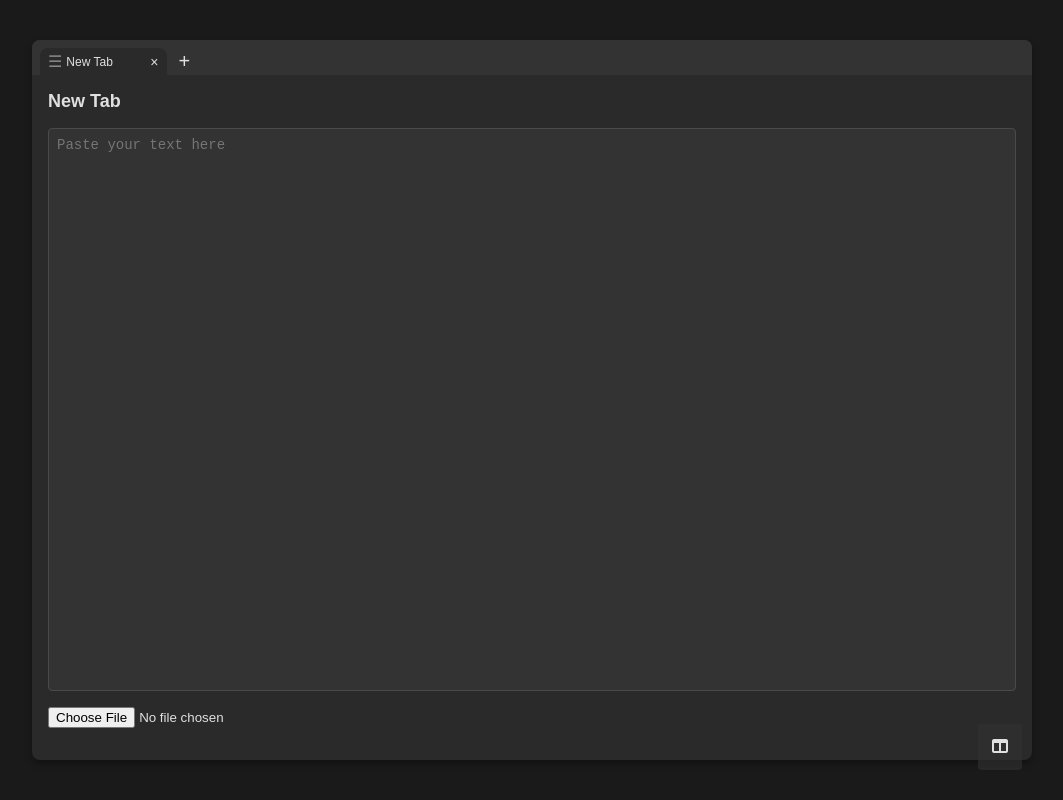
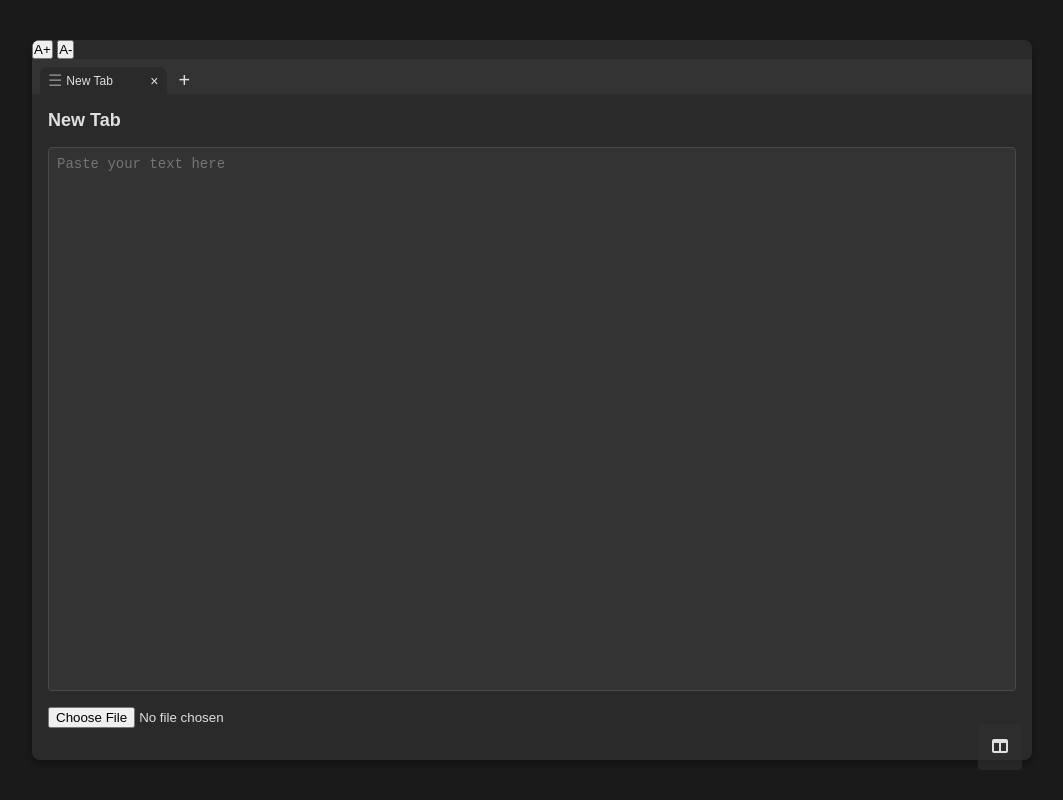
Before and after one commit to unjelawgelo/Lara, a plain HTML site: page index.html in a window 1280 px wide. Shown: the whole page, without its empty margins (108-1171 px from the left). Drawn offline with nearby package versions, Linux system fonts and the light colour scheme.

Commit message:
Update index.html

```diff
--- a/index.html
+++ b/index.html
@@ -9,11 +9,19 @@
 </head>
 <body>
     <div class="browser chrome-layout">
+        <div class="toolbar2">
+            <button id="increase-font">A+</button>
+            <button id="decrease-font">A-</button>
+        </div>
         <div class="toolbar">
+
             <button class="layout-toggle">
                 <i class="fas fa-columns"></i>
             </button>
+
         </div>
+
+
         <div class="tabs">
             <div class="tab active" data-tab="1" draggable="true">
                 <span class="drag-handle">&#9776;</span>
```
